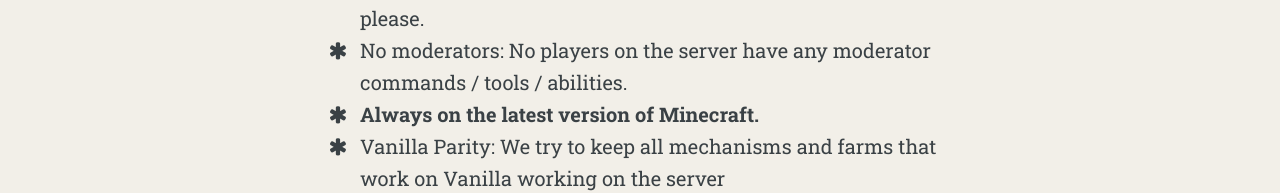
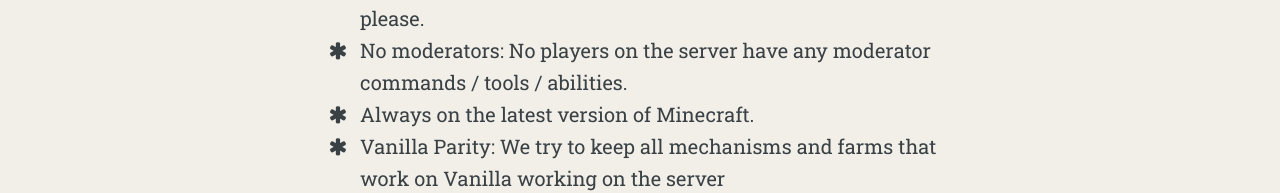
Before and after one commit to Daenningas/eswebsite, a plain HTML site: page index.html in a window 1280 px wide. Shown: the part 990-1183 px from the top of the page. Drawn offline with nearby package versions, Linux system fonts and the light colour scheme.

Commit message:
Update index.html

```diff
--- a/index.html
+++ b/index.html
@@ -91,7 +91,7 @@
           <ul>
             <li>No admin intervention: Players are free to build or grief as they please.</li>
             <li>No moderators: No players on the server have any moderator commands / tools / abilities.</li>
-            <li><strong>Always on the latest version of Minecraft.</strong></li>
+            <li>Always on the latest version of Minecraft.</li>
             <li>Vanilla Parity: We try to keep all mechanisms and farms that work on Vanilla working on the server</li>
           </ul>
           <h3 id="links">Links</h3>
```
